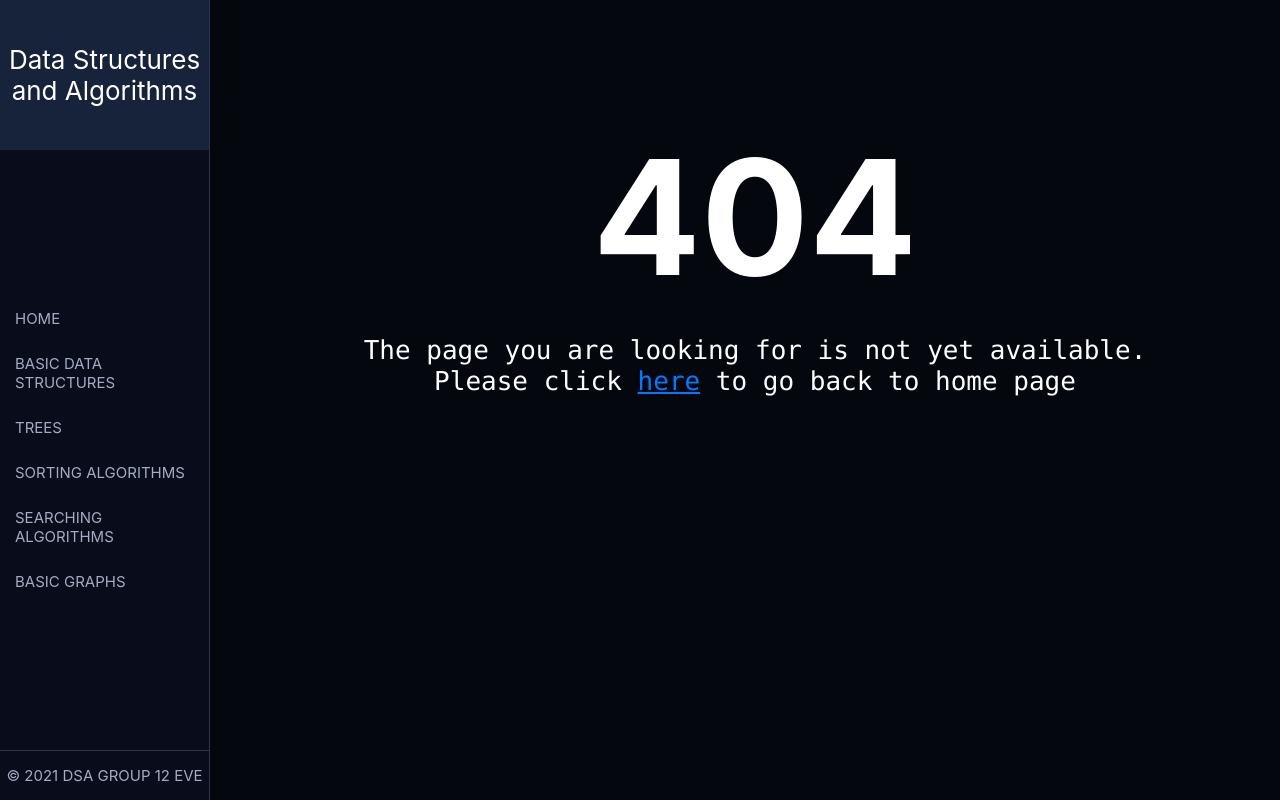
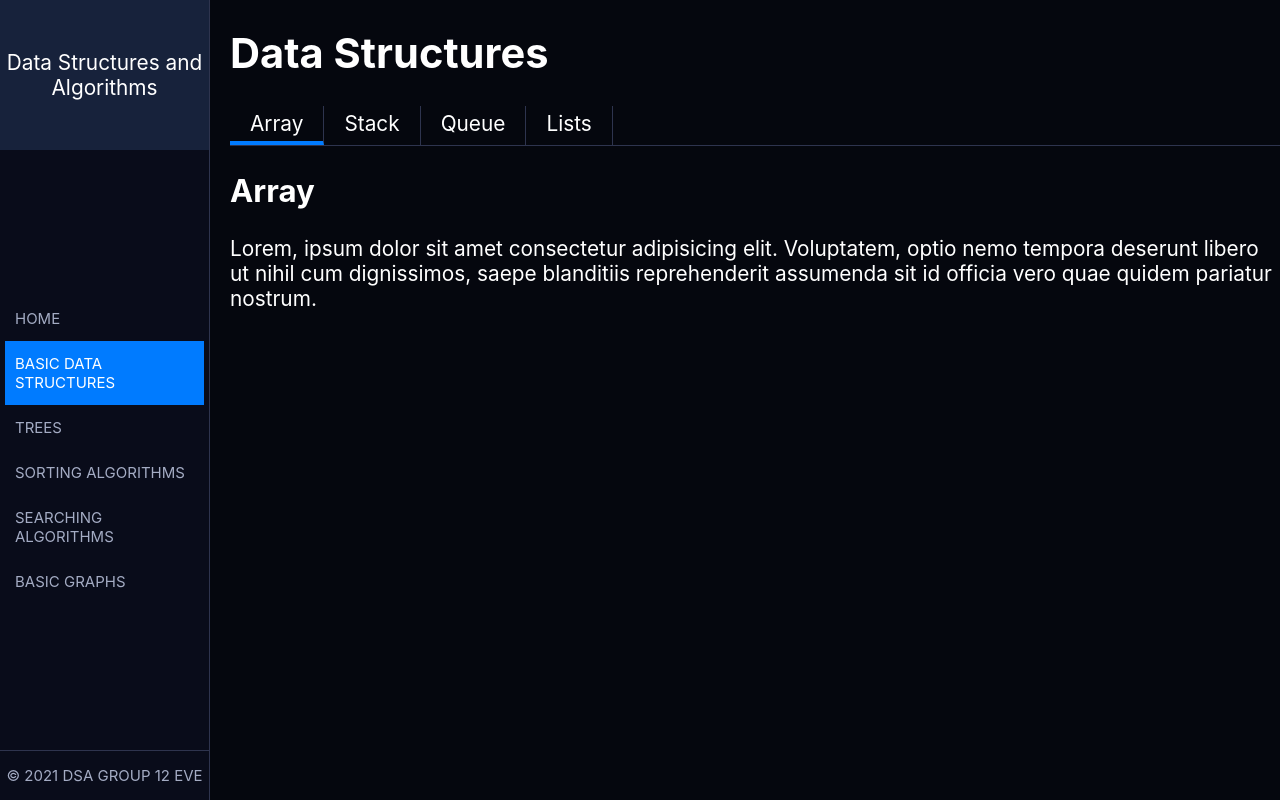
Before and after one commit to Mubangizi/data-structures-info, a React (Create React App) app: page /data_structures in a window 1280 px wide. Built offline with nearby package versions, Linux system fonts and the light colour scheme.

Commit message:
Add datastructures list Navigation

```diff
--- a/src/App.jsx
+++ b/src/App.jsx
@@ -1,5 +1,6 @@
 import React from "react";
 import { BrowserRouter, Switch, Route } from "react-router-dom";
+import DatastructuresPage from "./components/DatastructuresPage";
 import HomePage from "./components/HomePage";
 import NotFoundPage from "./components/NotFoundPage";
 const App = () => {
@@ -7,6 +8,7 @@ const App = () => {
     <BrowserRouter>
       <Switch>
         <Route exact path="/" component={HomePage} />
+        <Route exact path="/data_structures" component={DatastructuresPage} />
         <Route exact path="" component={NotFoundPage} />
       </Switch>
     </BrowserRouter>
--- /dev/null
+++ b/src/components/DatastructuresPage/DatastructuresPage.css
@@ -0,0 +1,26 @@
+.HeaderMenuItems{
+    display: flex;
+    /* gap: 20px; */
+    justify-content: start;
+    border-bottom: 1px solid var(--color-background-light);
+}
+
+.HeaderMenuItems .MenuItem{
+    padding: 5px 20px;
+    cursor: pointer;
+    border-right: 1px solid var(--color-background-light);
+}
+.HeaderMenuItems .ItemActive{
+    border-bottom: 4px solid var(--color-blue);
+}
+.HeaderMenuItems .MenuItem:hover{
+    background-color: var(--color-background-light);
+}
+
+.ItemContent{
+    display: none;
+}
+
+.ShowContent{
+    display: block;
+}
--- /dev/null
+++ b/src/components/DatastructuresPage/index.jsx
@@ -0,0 +1,77 @@
+import React, { useState } from "react";
+import Layout from "../Layout";
+import "./DatastructuresPage.css";
+
+const DatastructuresPage = () => {
+  const [active, setActive] = useState(1);
+
+  const menuItems = [
+    { name: "Array", id: 1 },
+    { name: "Stack", id: 2 },
+    { name: "Queue", id: 3 },
+    { name: "Lists", id: 4 },
+  ];
+
+  const checkActive = (id) => {
+    if (id === active) {
+      return "ItemActive";
+    }
+  };
+  const showContent = (id) => {
+    if (id === active) {
+      return "ShowContent";
+    }
+  };
+
+  return (
+    <Layout>
+      <div className="DatastructuresPage">
+        <header className="MainHeader">
+          <h1 className="Heading">Data Structures</h1>
+          <div className="HeaderMenuItems">
+            {menuItems.map((item) => (
+              <div
+                className={`MenuItem ${checkActive(item.id)}`}
+                onClick={() => {
+                  setActive(item.id);
+                }}
+                key={item.id}
+              >
+                {item.name}
+              </div>
+            ))}
+          </div>
+        </header>
+        <content className={`ItemContent ${showContent(1)}`}>
+          <h2 className="ItemHeading">Array</h2>
+          <div className="ItemDescription">
+            Lorem, ipsum dolor sit amet consectetur adipisicing elit.
+            Voluptatem, optio nemo tempora deserunt libero ut nihil cum
+            dignissimos, saepe blanditiis reprehenderit assumenda sit id officia
+            vero quae quidem pariatur nostrum.
+          </div>
+        </content>
+        <content className={`ItemContent ${showContent(2)}`}>
+          <h2 className="ItemHeading">Stack</h2>
+          <div className="ItemDescription">
+            Lorem, ipsum dolor sit amet consectetur adipisicing elit.
+            Voluptatem, optio nemo tempora deserunt libero ut nihil cum
+            dignissimos, saepe blanditiis reprehenderit assumenda sit id officia
+            vero quae quidem pariatur nostrum.
+          </div>
+        </content>
+        <content className={`ItemContent ${showContent(3)}`}>
+          <h2 className="ItemHeading">Queue</h2>
+          <div className="ItemDescription">
+            Lorem, ipsum dolor sit amet consectetur adipisicing elit.
+            Voluptatem, optio nemo tempora deserunt libero ut nihil cum
+            dignissimos, saepe blanditiis reprehenderit assumenda sit id officia
+            vero quae quidem pariatur nostrum.
+          </div>
+        </content>
+      </div>
+    </Layout>
+  );
+};
+
+export default DatastructuresPage;
--- a/src/components/HomePage/index.jsx
+++ b/src/components/HomePage/index.jsx
@@ -7,7 +7,7 @@ function HomePage() {
     <Layout>
       <div className="Home">
         <header className="HomeHeader">
-          <h1 className="Title">Data Structures</h1>
+          <h1 className="Title">Data Structures and Algorithms</h1>
           <p>
             <code>A data structure </code>
             is a named location that can be used to store and organize data.
--- a/src/components/SideBar/index.jsx
+++ b/src/components/SideBar/index.jsx
@@ -10,7 +10,7 @@ const SideBar = () => {
         <NavLink to={{ pathname: `/` }} exact={true}>
           Home
         </NavLink>
-        <NavLink to={{ pathname: `/about` }}>Basic data structures</NavLink>
+        <NavLink to={{ pathname: `/data_structures` }}>Basic data structures</NavLink>
         <NavLink to={{ pathname: `/trees` }}>Trees</NavLink>
         <NavLink to={{ pathname: `/sorting` }}>Sorting Algorithms</NavLink>
         <NavLink to={{ pathname: `/searching` }}>Searching Algorithms</NavLink>
--- a/src/index.css
+++ b/src/index.css
@@ -28,3 +28,7 @@ code {
   border-bottom: 1px solid var(--color-background-light);
   padding-bottom: 25px;
 }
+
+div{
+  font-size: 1.3rem;
+}
```
